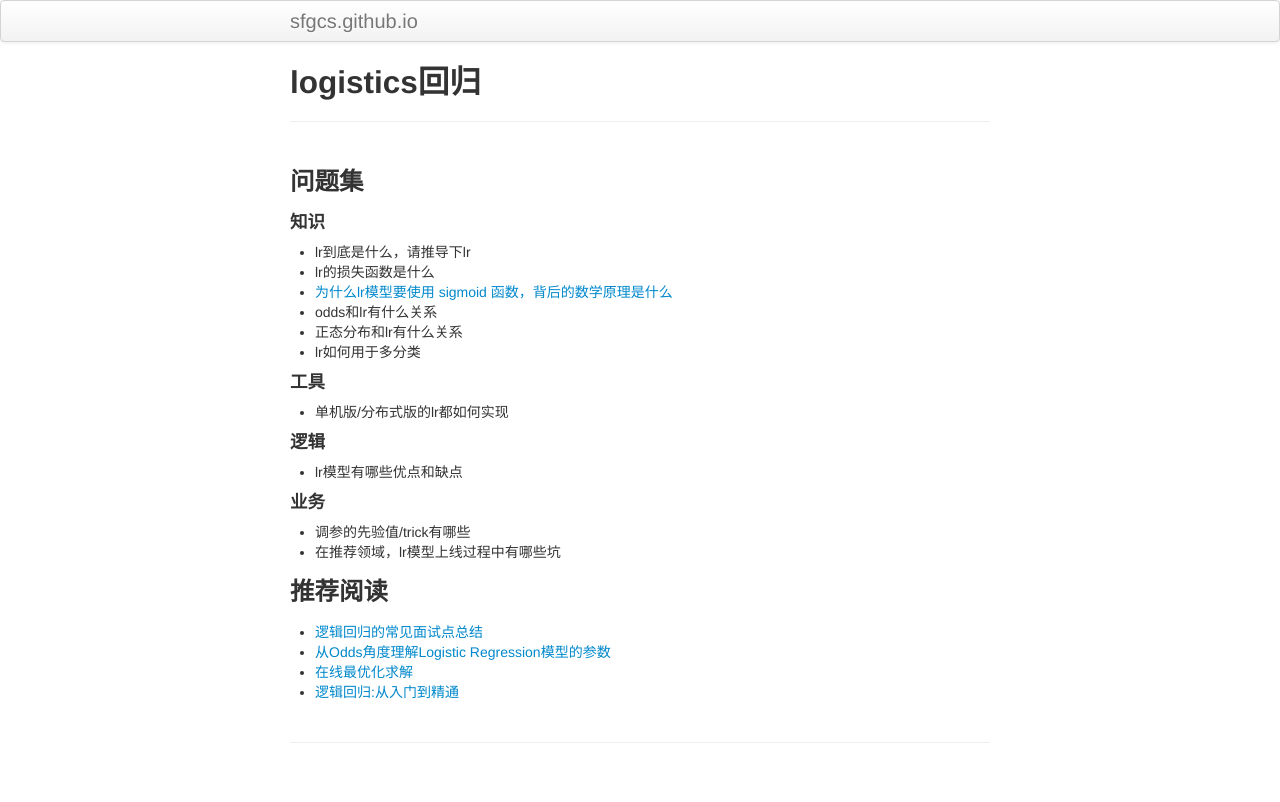
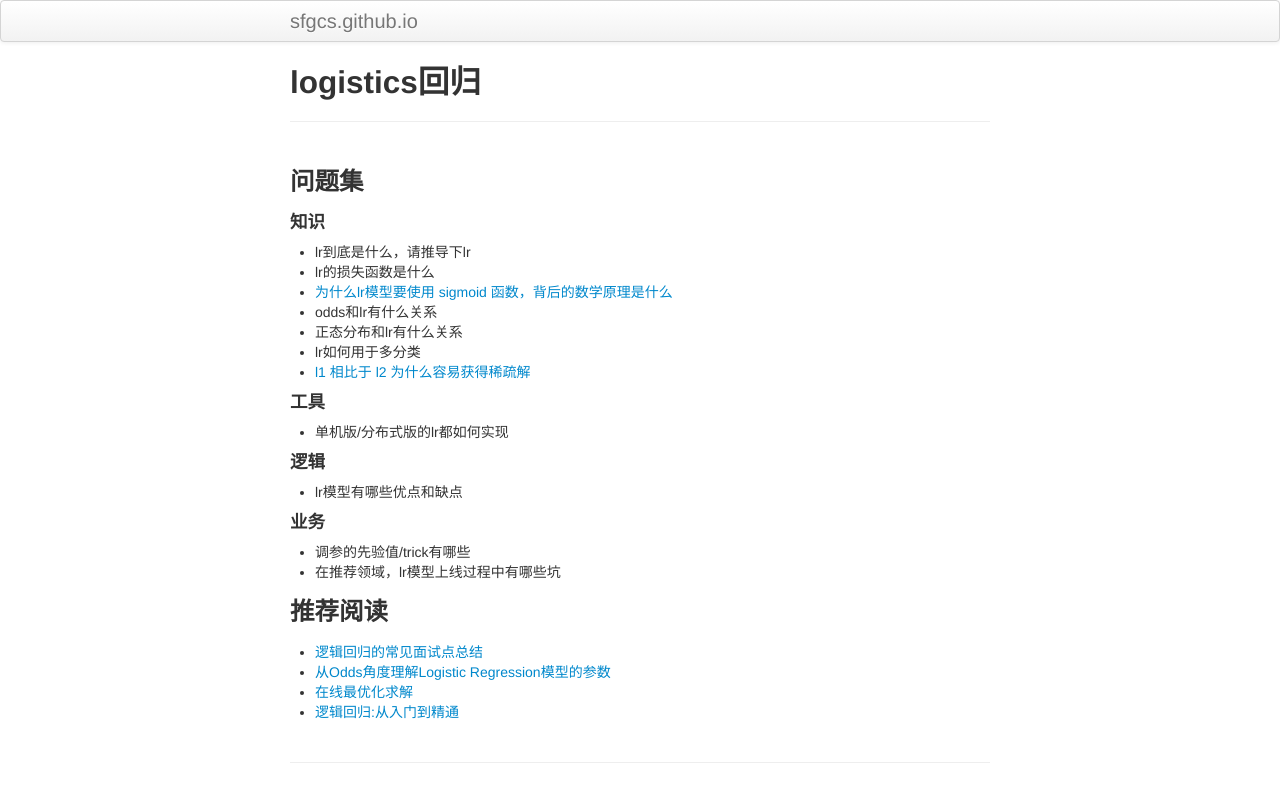
Before and after one commit to sfgcs/sfgcs.github.io, a Jekyll site: the page built from pages/lr.md, in a window 1280 px wide. Shown: the top 802 px of the page. Built offline with Jekyll 4.4.1, drawn with Linux system fonts in a browser that asks for light colours.

Commit message:
Update lr.md

```diff
--- a/pages/lr.md
+++ b/pages/lr.md
@@ -14,6 +14,7 @@ description:
 - odds和lr有什么关系
 - 正态分布和lr有什么关系
 - lr如何用于多分类
+- [l1 相比于 l2 为什么容易获得稀疏解](https://www.zhihu.com/question/37096933)
 
 #### 工具
 
```
